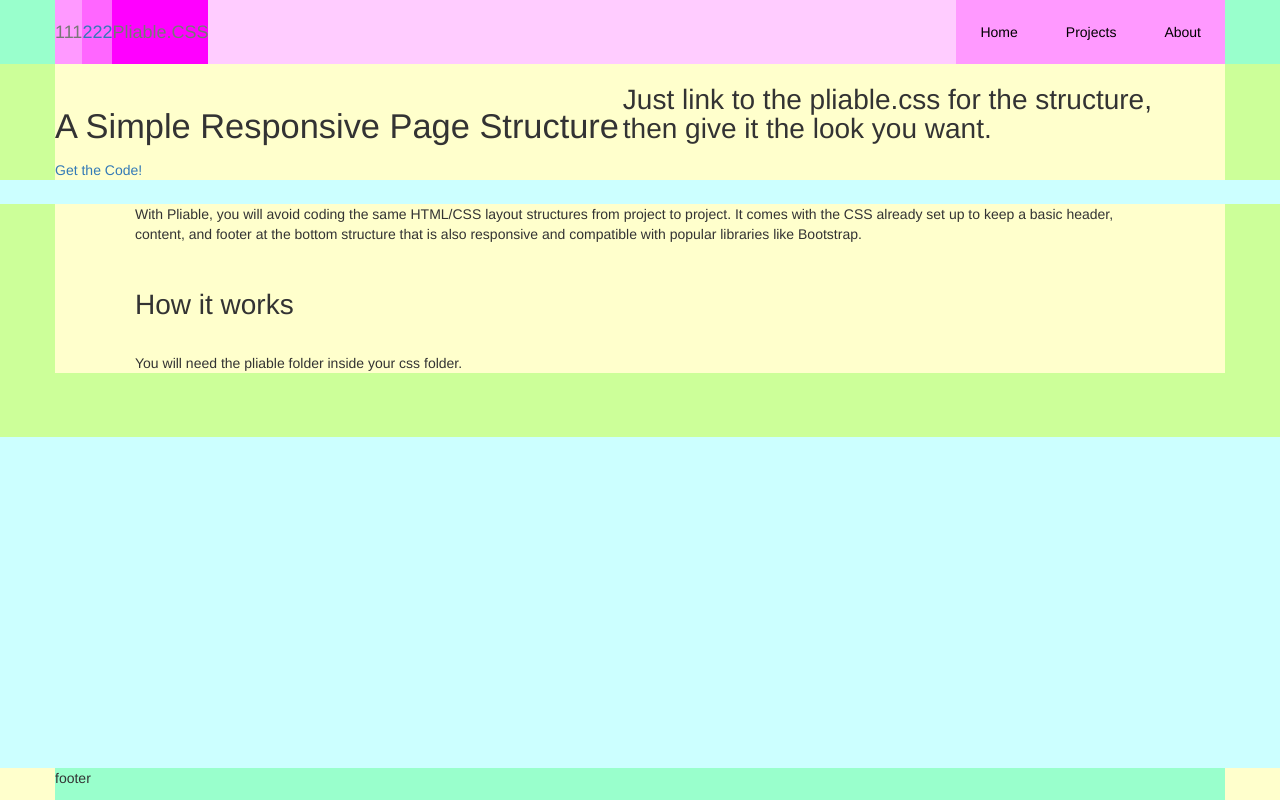
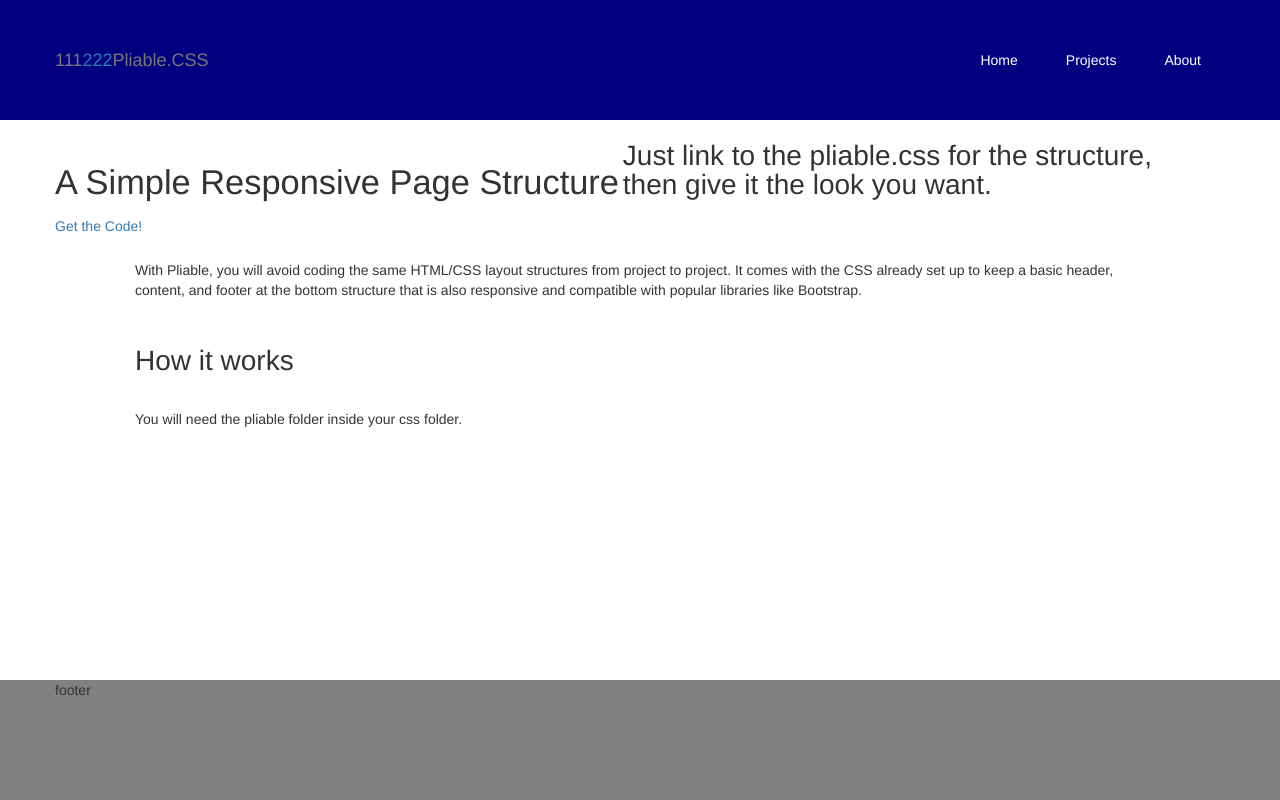
Before and after one commit to gutierr3z/pliable_flex, a plain HTML site: page index.html in a window 1280 px wide. Drawn offline with nearby package versions, Linux system fonts and the light colour scheme.

Commit message:
outlining the steps to add a brand easily

```diff
--- a/css/pliable/bootstrap.overwrites/navbar/navbar.css
+++ b/css/pliable/bootstrap.overwrites/navbar/navbar.css
@@ -1,4 +1,4 @@
 @import url( 'navbar.structure.css' );
 @import url( 'navbar.fonts.css' );
 @import url( 'navbar.appearance.css' );
-@import url( 'navbar.debug.css' );
+/* @import url( 'navbar.debug.css' ); */
--- a/css/pliable/brand.01/brand.appearance.css
+++ b/css/pliable/brand.01/brand.appearance.css
@@ -1,4 +1,90 @@
+/*
+BRANDING TEMPLATE:
 
-body {
-    border: 1px solid red;
+These are suggested steps to help you apply a brand quickly.
+We suggest you start from a broad approach working your way
+into the details of the sections.
+
+note: first, make sure all debugging includes are commented out
+in the pliable.css and any overwrites includes.  Afterwards,
+follow these steps:
+
+1) change the color of the header
+2) change the color of the main
+3) change the color of the footer
+
+4) change the height of header
+5) change the height of footer
+
+6) desktop : change the nav link color in header
+
+*/
+
+/*
+------------------------------------------------------------
+1) change the color of the header
+*/
+header {
+    /* appearance */
+    background-color: navy;
 }
+
+/*
+------------------------------------------------------------
+2) change the color of the main
+*/
+main {
+    /* appearance */
+    background-color: white;
+}
+
+/*
+------------------------------------------------------------
+3) change the color of the footer
+*/
+footer {
+    /* appearance */
+    background-color: gray;
+}
+
+/*
+------------------------------------------------------------
+4) change the height of header
+*/
+header {
+    /* structure */
+    height: 15vmax;
+}
+@media ( min-width: 768px ) {
+    header {
+        /* structure */
+        height: 15vmin;
+    }
+}
+
+/*
+------------------------------------------------------------
+5) change the height of footer
+*/
+footer {
+    /* structure */
+    height: 15vmax;
+}
+@media ( min-width: 768px ) {
+    footer {
+        /* structure */
+        height: 15vmin;
+    }
+}
+
+/*
+------------------------------------------------------------
+6) desktop : change the nav link color in header
+*/
+nav.navbar .navbar-nav li a,
+nav.navbar .navbar-nav li a:hover,
+nav.navbar .navbar-nav li a:active,
+nav.navbar .navbar-nav li a:visited {
+    /* appearance */
+    color: white;
+}
--- a/css/pliable/pliable.css
+++ b/css/pliable/pliable.css
@@ -1,10 +1,10 @@
 /* BASE */
 @import url( 'pliable.base.structure.css' );
 @import url( 'pliable.base.fonts.css' );
-@import url( 'pliable.base.debug.css' );
+/* @import url( 'pliable.base.debug.css' ); */
 
 /* BOOTSTRAP */
 @import url( 'bootstrap.overwrites/navbar/navbar.css' );
 
 /* BRAND */
-/* @import url( 'brand.01/brand.css' ); */
+@import url( 'brand.01/brand.css' );
```
